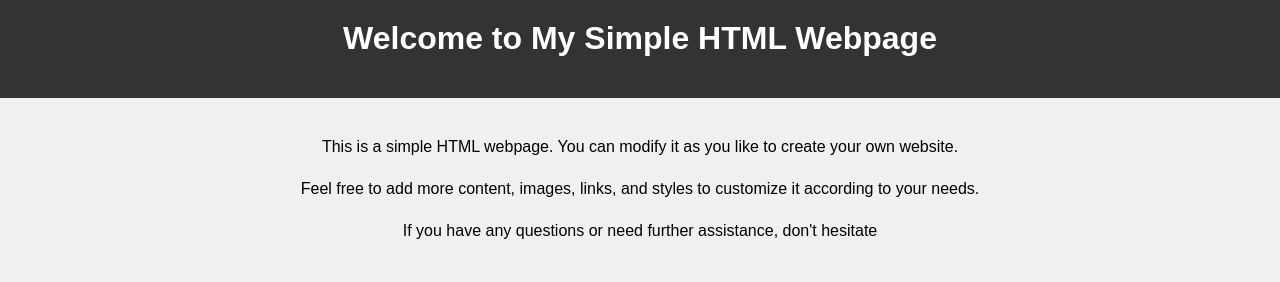
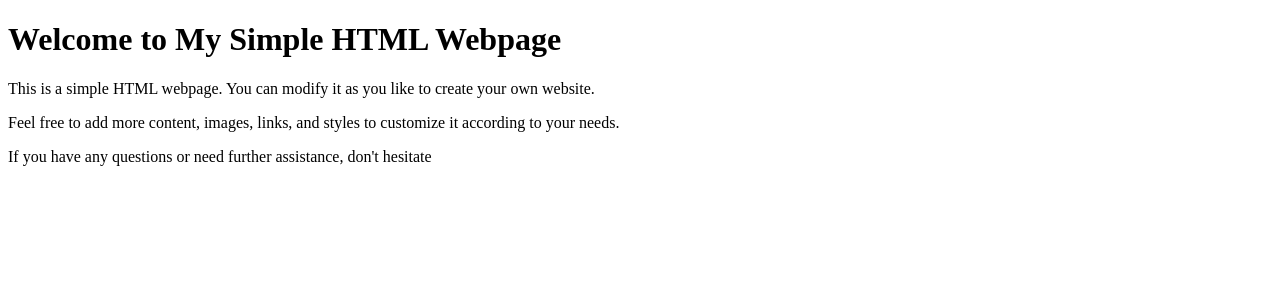
Before and after one commit to Johnethr/johnethr.github.io, a plain HTML site: page index.html in a window 1280 px wide. Drawn offline with Linux system fonts and the light colour scheme.

Commit message:
changes to html file

```diff
--- a/index.html
+++ b/index.html
@@ -4,38 +4,12 @@
     <meta charset="UTF-8">
     <meta name="viewport" content="width=device-width, initial-scale=1.0">
     <title>Simple HTML Webpage</title>
-    <style>
-        /* Add your CSS styles here */
-        body {
-            font-family: Arial, sans-serif;
-            margin: 0;
-            padding: 0;
-            background-color: #f0f0f0;
-            text-align: center;
-        }
-        header {
-            background-color: #333;
-            color: #fff;
-            padding: 20px 0;
-        }
-        h1 {
-            margin-top: 0;
-        }
-        .container {
-            max-width: 800px;
-            margin: 0 auto;
-            padding: 20px;
-        }
-        p {
-            line-height: 1.6;
-        }
-    </style>
 </head>
 <body>
     <header>
         <h1>Welcome to My Simple HTML Webpage</h1>
     </header>
-    <div class="container">
         <p>This is a simple HTML webpage. You can modify it as you like to create your own website.</p>
         <p>Feel free to add more content, images, links, and styles to customize it according to your needs.</p>
-        <p>If you have any questions or need further assistance, don't hesitate
+        <p>If you have any questions or need further assistance, don't hesitate</p>
+</body>
```
